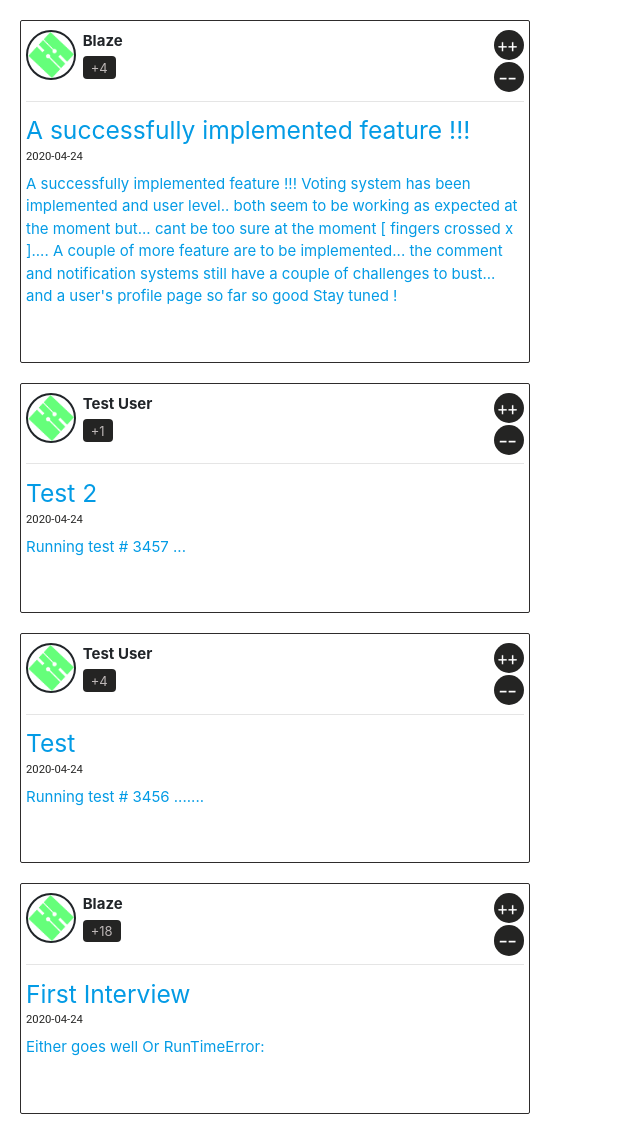
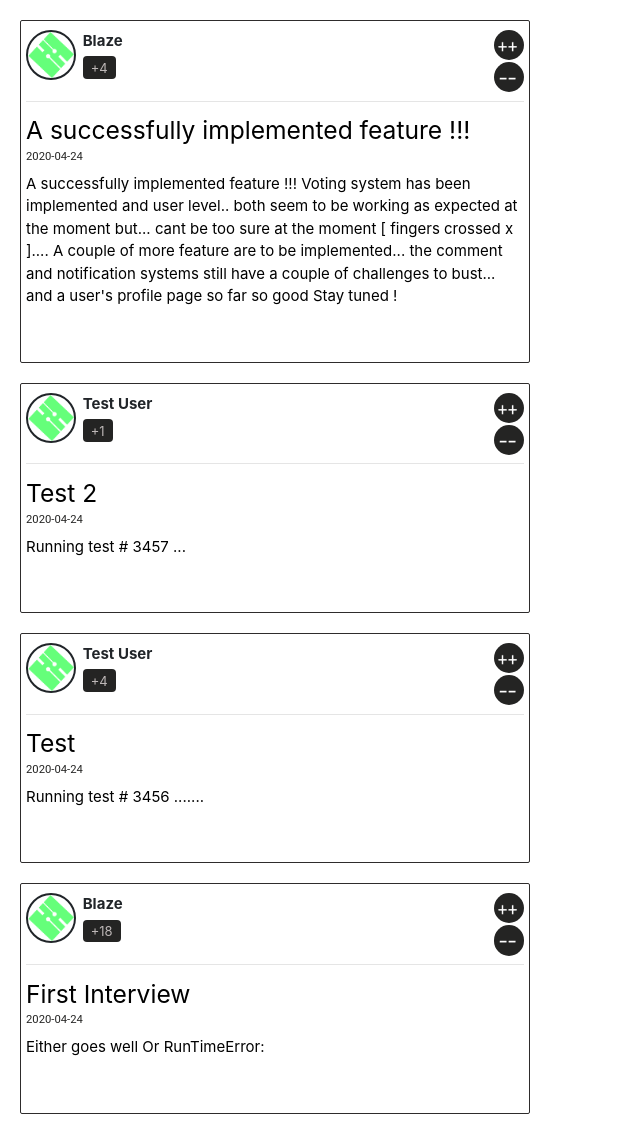
Before and after one commit to TaqsBlaze/Project-Board, a Flask app: page /posts in a window 1280 px wide. Shown: the whole page, without its empty margins (0-640 px from the left). Run offline with Flask 2, Linux system fonts and the light colour scheme; a user stored in the database is signed in; data comes from the database, SQL or seed files in the repository; both versions use the stored data as it was after the commit; parts of the project's set-up code (start-up, migrations or seed data) failed here and were passed over; some libraries are stand-ins or nearby versions.

Commit message:
few changies on the a tag

```diff
--- a/LeNode/static/css/main.css
+++ b/LeNode/static/css/main.css
@@ -1,7 +1,11 @@
 body{
     background-color:white;
-    }
-
+}
+.post-link{
+    text-decoration-line: none;
+    color: black;
+    outline: none;
+}
 .login-panel {
         background: rgb(255, 255, 255);
         font-family: trench;
--- a/LeNode/templates/posts.html
+++ b/LeNode/templates/posts.html
@@ -37,7 +37,7 @@
 				</div>
 			{% endif %}
 			 <hr class="divider-hr">
-			 <a href="{{url_for('comments',post_id=project.id)}}">
+			 <a href="{{url_for('comments',post_id=project.id)}}" class="post-link">
 				<div class="title-date">
 					<div>
 						<b><h5>{{ project.title }}</h5></b>
```
Also changed, not shown: LeNode/db/info.db.
